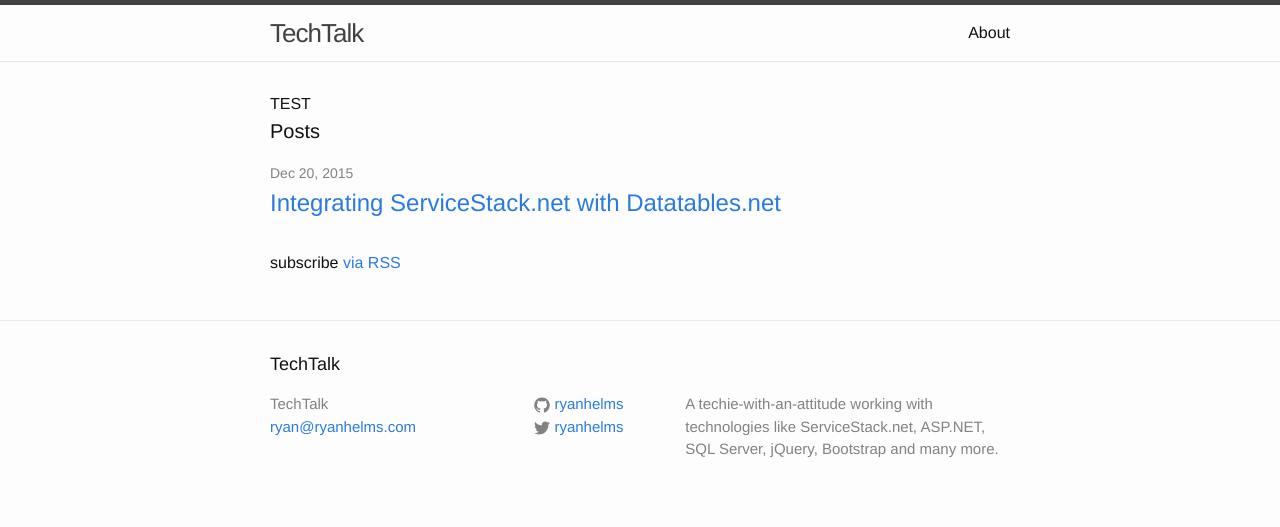
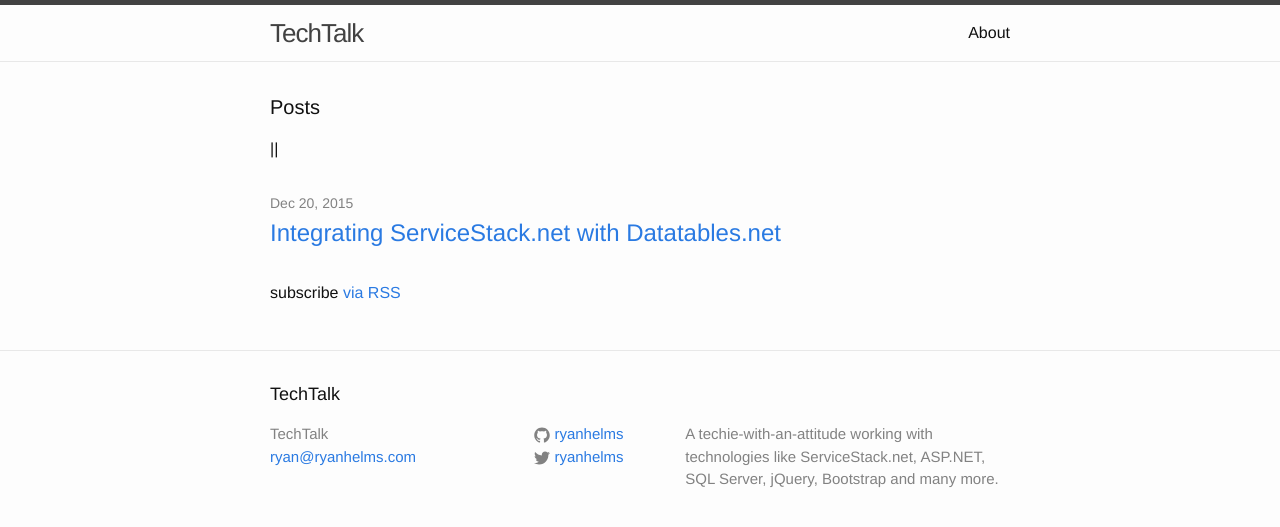
Before and after one commit to ryanhelmsblog/ryanhelmsblog.github.io, a Jekyll site: the page built from index.html, in a window 1280 px wide. Shown: the top 527 px of the page. Built offline with Jekyll 4.4.1, drawn with Linux system fonts in a browser that asks for light colours.

Commit message:
Updated index.html

```diff
--- a/index.html
+++ b/index.html
@@ -2,8 +2,6 @@
 layout: default
 published: true
 ---
-
-TEST
 
 <div class="home">
 
@@ -11,7 +9,8 @@
 
   <ul class="post-list">
     {% for post in site.posts %}
-      <li>
+    <li>||</li>
+    <li>
         <span class="post-meta">{{ post.date | date: "%b %-d, %Y" }}</span>
 
         <h2>
```
